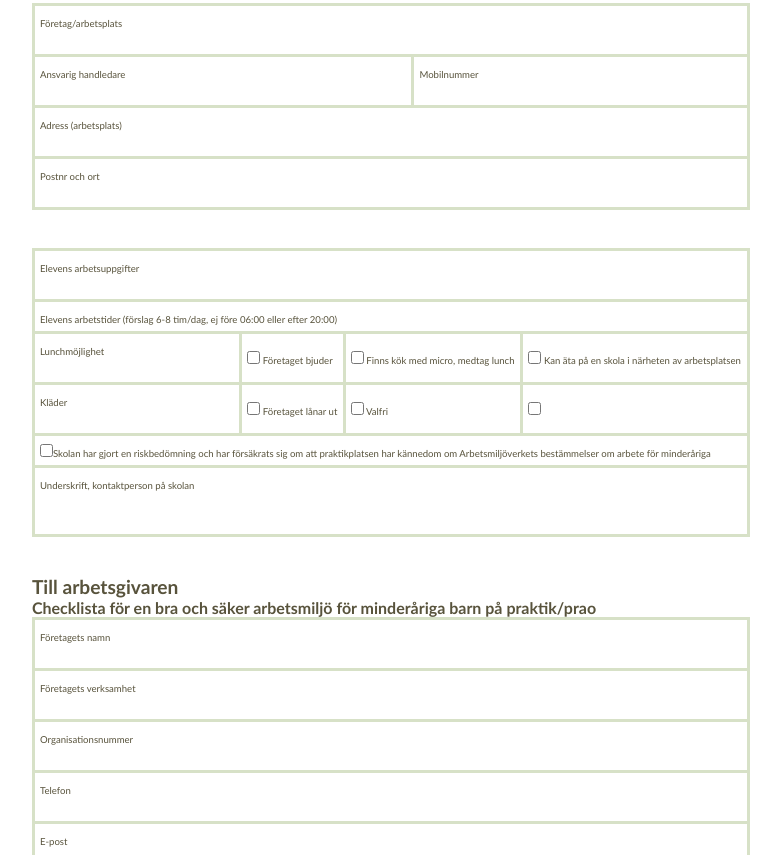
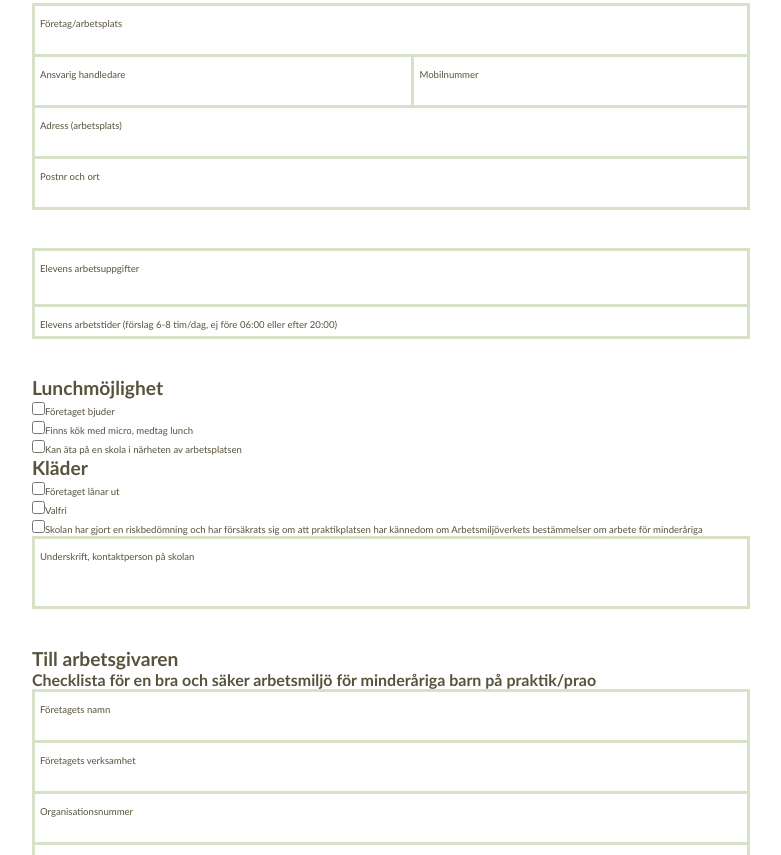
Before and after one commit to AlexanderGrip/Gripsholmsskolan-Forms, a website built with webpack: page Prao Blankett.html in a window 1280 px wide. Shown: the part 793-1648 px from the top of the page, without its empty margins (249-1030 px from the left). Built offline with nearby package versions, Linux system fonts and the light colour scheme.

Commit message:
Praoblankett
Skapat en lista för kläder och lunchmöjlighet tagit bort table

```diff
--- a/Prao Blankett.html
+++ b/Prao Blankett.html
@@ -26,7 +26,7 @@
 
 		<div style="clear:both"></div>
 
-		<h3>Det är alltid bra om du kan skaffa din egen praoplats så att du får den plats du helst vill ha. Alla uppgifter behöver vara ifyllda för att praoplatsen ska vara giltig och lämnas till mentor senast:</h3>
+		<h3>Det är alltid bra om du kan skaffa din egen praoplats så att du får den plats du helst vill ha. Alla uppgifter behöver vara ifyllda för att praoplatsen ska vara giltig och lämnas till mentor senast.</h3>
 
 		<table>
 
@@ -146,64 +146,49 @@
 		<table>
 
 			<tr>
-				<td colspan=4>
+				<td>
 					<label>Elevens arbetsuppgifter</label>
-					<textarea rows=1></textarea>
-				</td>
-			</tr>
-
-			<tr>
-				<td colspan=4>
-					<label>Elevens arbetstider (förslag 6-8 tim/dag, ej före 06:00 eller efter 20:00)</label>
+					<textarea rows=2></textarea>
 				</td>
 			</tr>
 
 			<tr>
 				<td>
-					<label>Lunchmöjlighet</label>
-					<textarea rows=1></textarea>
-				</td>
-
-				<td>
-					<label><input type="checkbox"> Företaget bjuder</label>
-				</td>
-
-				<td>
-					<label><input type="checkbox"> Finns kök med micro, medtag lunch</label>
-				</td>
-
-				<td>
-					<label><input type="checkbox"> Kan äta på en skola i närheten av arbetsplatsen</label>
-			</tr>
-
-			<tr>
-				<td>
-					<label>Kläder</label>
-					<textarea rows=1></textarea>
-				</td>
-
-				<td>
-					<label><input type="checkbox"> Företaget lånar ut</label>
-				</td>
-
-				<td>
-					<label><input type="checkbox"> Valfri</label>
-				</td>
-
-				<td>
-					<label><input type="checkbox"></label>
-				</td>
-
-			</tr>
-
-			<tr>
-				<td colspan=4>
-					<label><input type="checkbox">Skolan har gjort en riskbedömning och har försäkrats sig om att praktikplatsen har kännedom om Arbetsmiljöverkets bestämmelser om arbete för minderåriga</label>
+					<label>Elevens arbetstider (förslag 6-8 tim/dag, ej före 06:00 eller efter 20:00)</label>
 				</td>
 			</tr>
 
+		</table>
+
+		<h2>Lunchmöjlighet</h2>
+
+		<ul>
+
+			<li><label><input type="checkbox">Företaget bjuder</label></li>
+			<li><label><input type="checkbox">Finns kök med micro, medtag lunch</label></li>
+			<li><label><input type="checkbox">Kan äta på en skola i närheten av arbetsplatsen</label></li>
+
+		</ul>
+
+		<h2>Kläder</h2>
+
+		<ul>
+
+			<li><label><input type="checkbox">Företaget lånar ut</label></li>
+			<li><label><input type="checkbox">Valfri</label></li>
+
+		</ul>
+
+		<ul>
+
+			<li><label><input type="checkbox">Skolan har gjort en riskbedömning och har försäkrats sig om att praktikplatsen har kännedom om Arbetsmiljöverkets bestämmelser om arbete för minderåriga</label></li>
+
+		</ul>
+
+		<table>
+
 			<tr>
-				<td colspan=4 class=underskrift>
+				<td class=underskrift>
 					<label>Underskrift, kontaktperson på skolan</label>
 				</td>
 			</tr>
```
